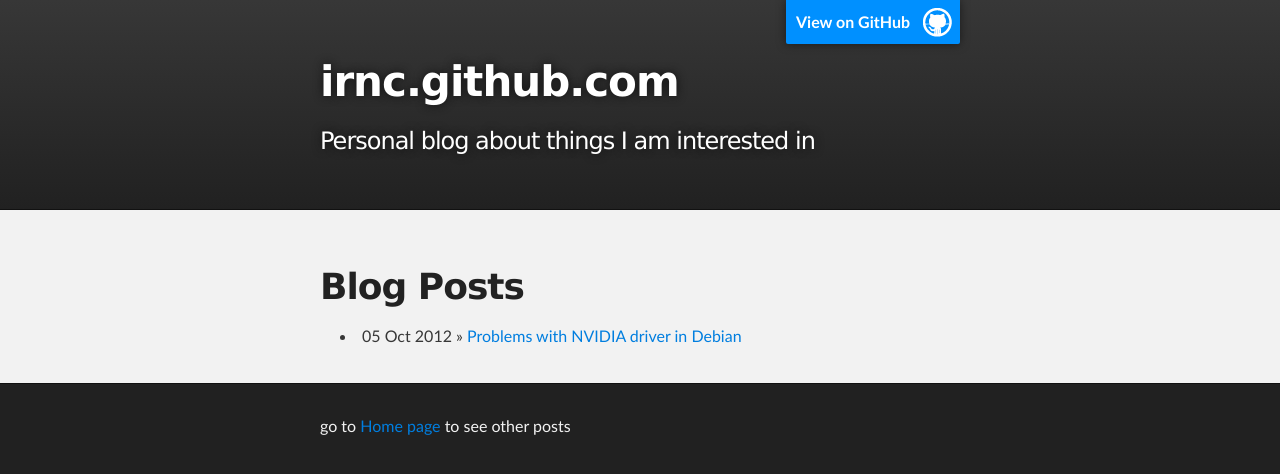
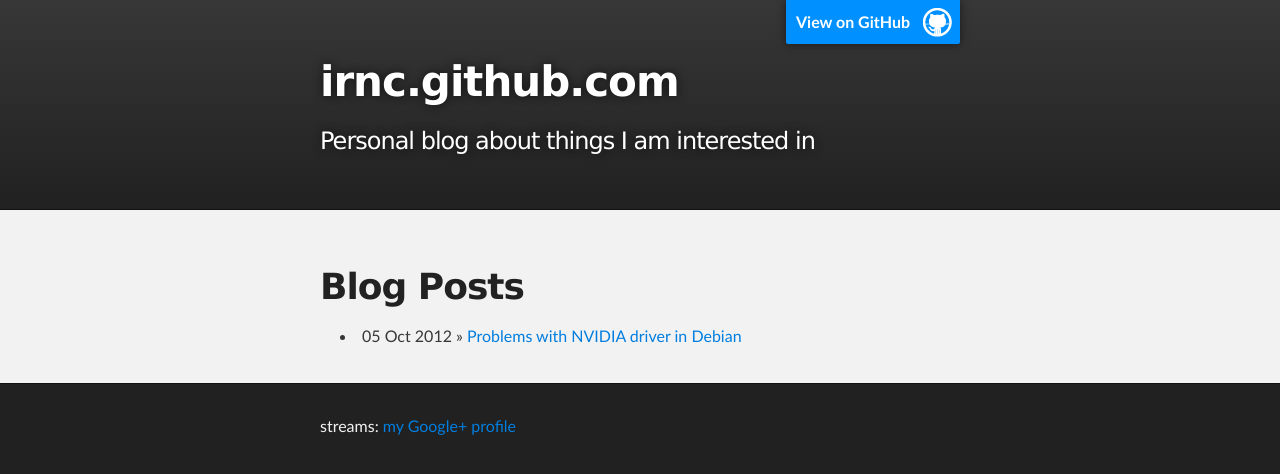
Before and after one commit to irnc/irnc.github.com, a Jekyll site: the page built from index.html, in a window 1280 px wide. Shown: the top 474 px of the page. Built offline with Jekyll 4.4.1, drawn with Linux system fonts in a browser that asks for light colours.

Commit message:
Replaced cyclic link from Home page with list to Google+ profile

```diff
--- a/_layouts/default.html
+++ b/_layouts/default.html
@@ -40,7 +40,13 @@
     <!-- FOOTER  -->
     <div id="footer_wrap" class="outer">
       <footer class="inner">
-        <p>go to <a href="/">Home page</a> to see other posts</p>
+        <p>
+          {% if page.home_page %}
+            streams: <a href="https://plus.google.com/u/0/100995920601299896820/posts">my Google+ profile</a>
+          {% else %}
+            go to <a href="/">Home page</a> to see other posts
+          {% endif %}
+        </p>
       </footer>
     </div>
 
--- a/index.html
+++ b/index.html
@@ -1,6 +1,7 @@
 ---
 title: Blogging Like a Hacker
 layout: default
+home_page: true
 ---
 
 <h1>Blog Posts</h1>
```
